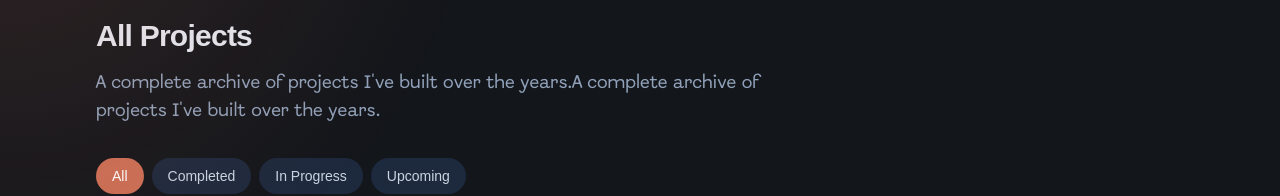
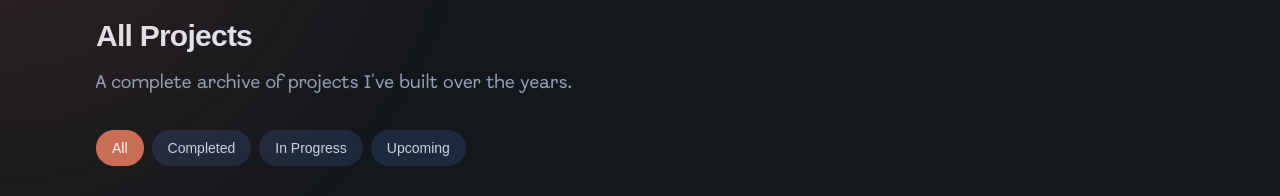
Before and after one commit to Rahim10020/freelance_portfolio, a Next.js app: page /projects in a window 1280 px wide. Shown: the part 150-346 px from the top of the page. Built offline with nearby package versions, Linux system fonts and the light colour scheme; no server answers; a web font is replaced by a local one.

Commit message:
fix project issue

```diff
--- a/src/app/projects/page.tsx
+++ b/src/app/projects/page.tsx
@@ -82,10 +82,9 @@ export default function ProjectsArchive() {
           <h1 className="font-sans text-2xl font-bold tracking-tight text-slate-200 sm:text-3xl mb-4">
             {t.projects.allProjects}
           </h1>
-          <p className="font-display text-lg text-slate-400 max-w-2xl">
-            {t.projects.archiveDescription}A complete archive of projects
-            I&apos;ve built over the years.
-          </p>
+            <p className="font-display text-lg text-slate-400 max-w-2xl">
+              {t.projects.archiveDescription}
+            </p>
           {/* Filter Buttons */}
           <div className="flex flex-wrap gap-2 mt-8">
             {(["all", "completed", "in-progress", "upcoming"] as const).map(
```
